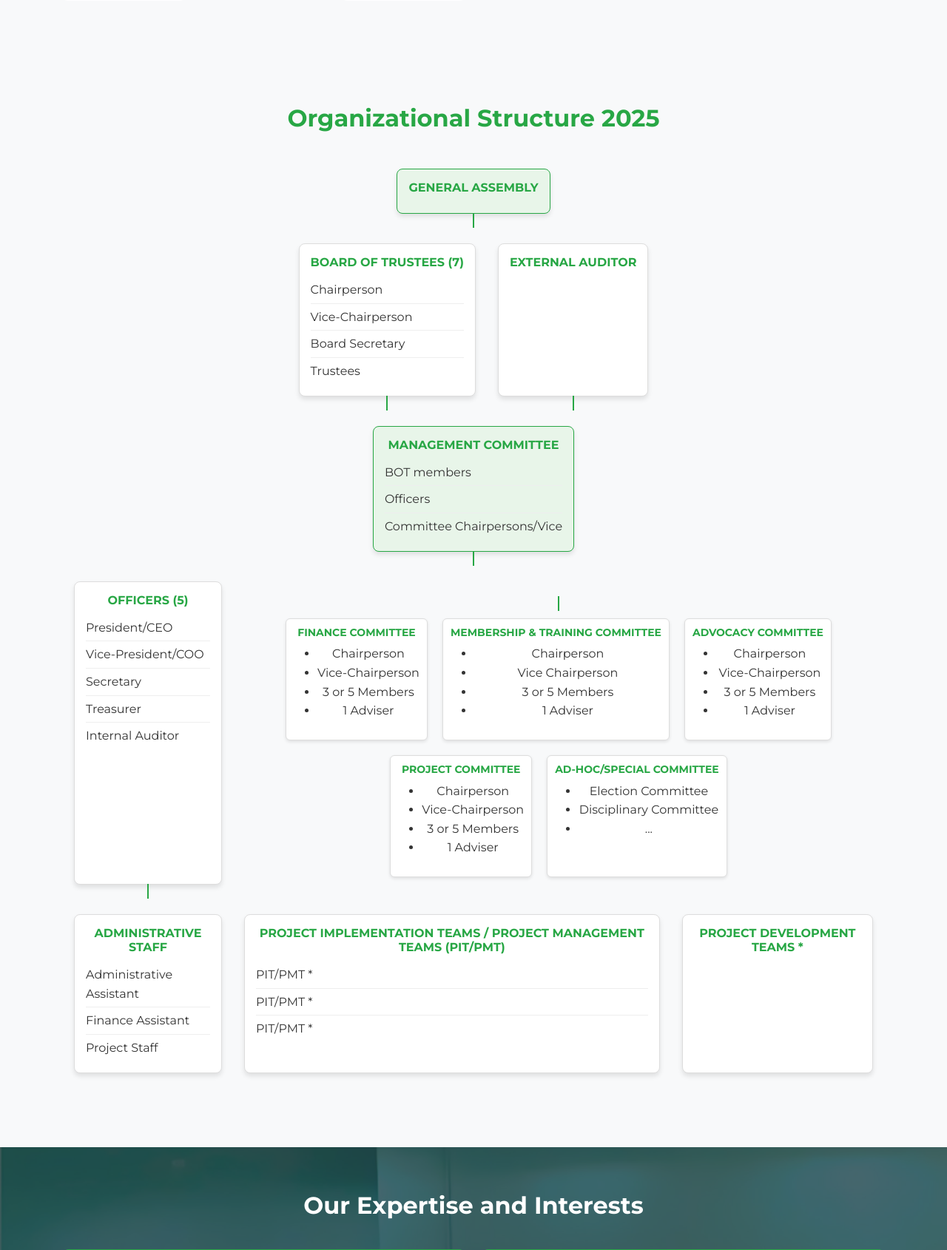
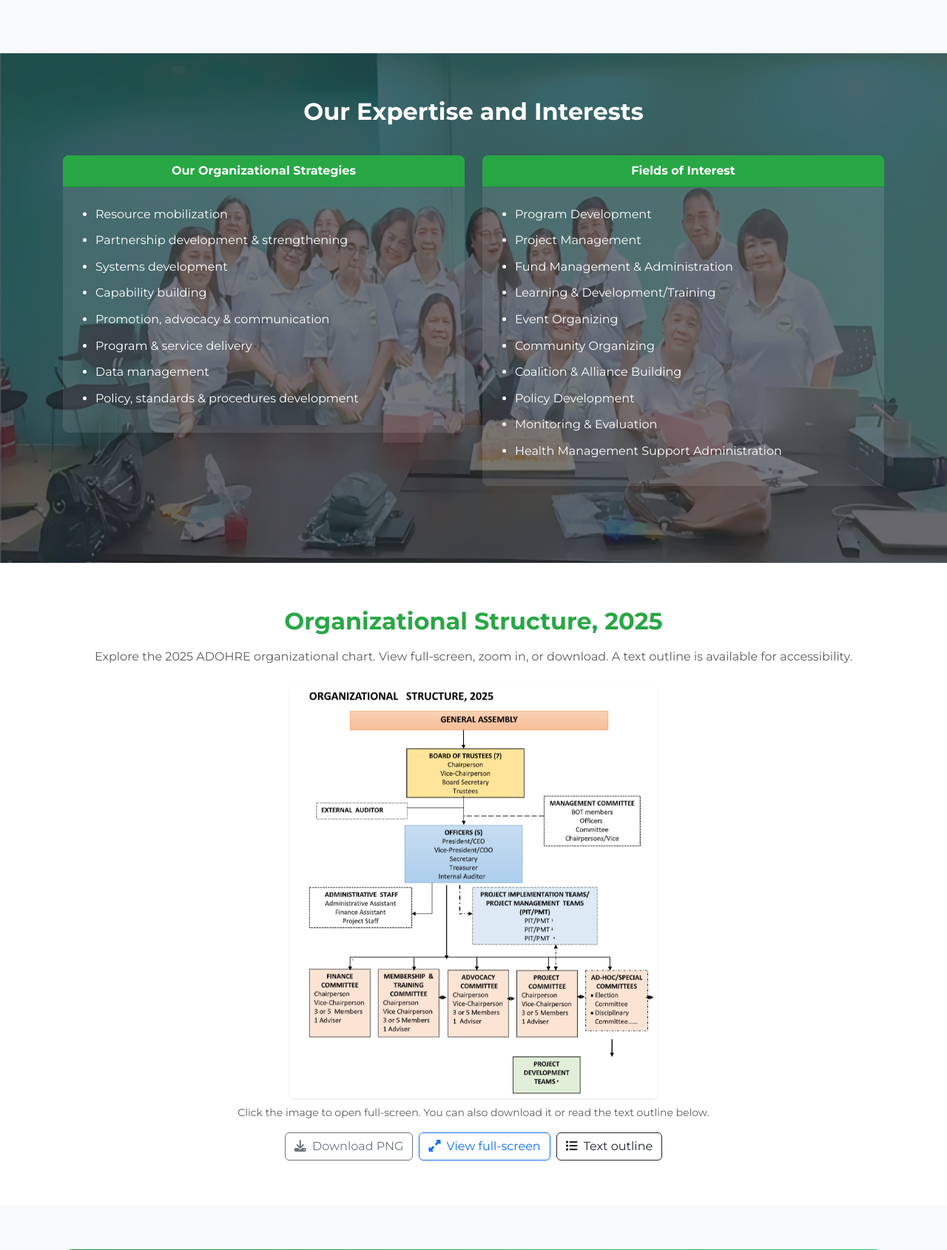
Before and after one commit to Jtan-10/adohre, a PHP site: page /capstone-php/about.php in a window 1280 px wide. Shown: the part 1419-3109 px from the top of the page at 74% size. Run offline with PHP 8.4, Linux system fonts and the light colour scheme; data that the repository does not hold is empty.

Commit message:
Implement code changes for improved functionality and performance enhancements

```diff
--- a/about.php
+++ b/about.php
@@ -97,120 +97,6 @@ if (isset($_SESSION['user_id'])) {
         h2 {
             color: var(--accent-color, #28A745);
             margin-bottom: 20px;
-    }
-
-    /* Organizational Structure Styles */
-    .org-structure {
-        padding: 60px 0;
-        background-color: #f8f9fa;
-    }
-
-    .org-chart {
-        display: flex;
-        flex-direction: column;
-        align-items: center;
-        margin-top: 30px;
-    }
-
-    .org-level {
-        display: flex;
-        justify-content: center;
-        margin-bottom: 40px;
-        width: 100%;
-    }
-
-    .org-unit {
-        background-color: white;
-        border: 1px solid #ddd;
-        border-radius: 8px;
-        padding: 15px;
-        margin: 0 15px;
-        text-align: center;
-        box-shadow: 0 4px 6px rgba(0, 0, 0, 0.1);
-        min-width: 200px;
-        position: relative;
-    }
-
-    .org-unit.central {
-        background-color: #e8f5e9;
-        border-color: #28a745;
-    }
-
-    .org-unit h4 {
-        color: #28a745;
-        font-size: 16px;
-        margin-bottom: 10px;
-    }
-
-    .org-unit ul {
-        list-style-type: none;
-        padding: 0;
-        margin: 0;
-        text-align: left;
-    }
-
-    .org-unit li {
-        padding: 5px 0;
-        border-bottom: 1px solid #eee;
-    }
-
-    .org-unit li:last-child {
-        border-bottom: none;
-    }
-
-    .connector {
-        position: absolute;
-        background-color: #28a745;
-        width: 2px;
-        height: 20px;
-        bottom: -20px;
-        left: 50%;
-        transform: translateX(-50%);
-    }
-
-    .horizontal-connector {
-        position: absolute;
-        background-color: #28a745;
-        height: 2px;
-        top: 50%;
-        transform: translateY(-50%);
-    }
-
-    .org-sublevel {
-        display: flex;
-        justify-content: center;
-        flex-wrap: wrap;
-        margin-top: 40px;
-        position: relative;
-    }
-
-    .org-sublevel::before {
-        content: "";
-        position: absolute;
-        background-color: #28a745;
-        width: 2px;
-        height: 20px;
-        top: -20px;
-        left: 50%;
-        transform: translateX(-50%);
-    }
-
-    .org-subunit {
-        background-color: white;
-        border: 1px solid #ddd;
-        border-radius: 6px;
-        padding: 10px;
-        margin: 10px;
-        text-align: center;
-        box-shadow: 0 2px 4px rgba(0, 0, 0, 0.1);
-        min-width: 180px;
-        position: relative;
-    }
-
-    .org-subunit h5 {
-        color: #28a745;
-        font-size: 14px;
-        margin-bottom: 8px;
         }
 
         /* Carousel (Horizontal Slider) for PMV */
@@ -442,7 +328,7 @@ if (isset($_SESSION['user_id'])) {
     </style>
     <!-- Pass the visually impaired flag to JavaScript -->
     <script>
-    var isVisuallyImpaired = 0; // Default value
+        var isVisuallyImpaired = <?php echo json_encode($isVisuallyImpaired); ?>;
     </script>
     <script src="tts.js"></script>
 </head>
@@ -450,47 +336,11 @@ if (isset($_SESSION['user_id'])) {
 <body>
     <!-- Header -->
     <header role="banner">
-        <nav class="navbar navbar-expand-lg navbar-dark bg-success">
-            <div class="container">
-                <a class="navbar-brand" href="index.php">
-                    <img src="assets/logo.png" alt="ADOHRE Logo" width="40" height="40"
-                        class="d-inline-block align-text-top me-2">
-                    ADOHRE
-                </a>
-                <button class="navbar-toggler" type="button" data-bs-toggle="collapse" data-bs-target="#navbarNav"
-                    aria-controls="navbarNav" aria-expanded="false" aria-label="Toggle navigation">
-                    <span class="navbar-toggler-icon"></span>
-                </button>
-                <div class="collapse navbar-collapse" id="navbarNav">
-                    <ul class="navbar-nav ms-auto">
-                        <li class="nav-item">
-                            <a class="nav-link" href="index.php">Home</a>
-                        </li>
-                        <li class="nav-item">
-                            <a class="nav-link active" href="about.php">About</a>
-                        </li>
-                        <li class="nav-item">
-                            <a class="nav-link" href="projects.php">Projects</a>
-                        </li>
-                        <li class="nav-item">
-                            <a class="nav-link" href="members.php">Members</a>
-                        </li>
-                        <li class="nav-item">
-                            <a class="nav-link" href="contact.php">Contact</a>
-                        </li>
-                        <li class="nav-item">
-                            <a class="nav-link btn btn-outline-light ms-2" href="login.php">Login</a>
-                        </li>
-                    </ul>
-                </div>
-            </div>
-        </nav>
+        <?php include('header.php'); ?>
     </header>
 
     <!-- Include the Sidebar -->
-    <div class="sidebar">
-        <!-- Sidebar content would go here -->
-    </div>
+    <?php include('sidebar.php'); ?>
 
     <!-- Main Content -->
     <main role="main">
@@ -662,147 +512,6 @@ if (isset($_SESSION['user_id'])) {
             </div>
         </section>
 
-        <!-- Organizational Structure Section -->
-        <section class="org-structure">
-            <div class="container">
-                <h2 class="text-center mb-5">Organizational Structure 2025</h2>
-
-                <div class="org-chart">
-                    <!-- Level 1: General Assembly -->
-                    <div class="org-level">
-                        <div class="org-unit central">
-                            <h4>GENERAL ASSEMBLY</h4>
-                            <div class="connector"></div>
-                        </div>
-                    </div>
-
-                    <!-- Level 2: Board of Trustees and External Auditor -->
-                    <div class="org-level">
-                        <div class="org-unit">
-                            <h4>BOARD OF TRUSTEES (7)</h4>
-                            <ul>
-                                <li>Chairperson</li>
-                                <li>Vice-Chairperson</li>
-                                <li>Board Secretary</li>
-                                <li>Trustees</li>
-                            </ul>
-                            <div class="connector"></div>
-                        </div>
-
-                        <div class="org-unit">
-                            <h4>EXTERNAL AUDITOR</h4>
-                            <div class="connector"></div>
-                        </div>
-                    </div>
-
-                    <!-- Level 3: Management Committee -->
-                    <div class="org-level">
-                        <div class="org-unit central">
-                            <h4>MANAGEMENT COMMITTEE</h4>
-                            <ul>
-                                <li>BOT members</li>
-                                <li>Officers</li>
-                                <li>Committee Chairpersons/Vice</li>
-                            </ul>
-                            <div class="connector"></div>
-                        </div>
-                    </div>
-
-                    <!-- Level 4: Officers and Committees -->
-                    <div class="org-level">
-                        <div class="org-unit">
-                            <h4>OFFICERS (5)</h4>
-                            <ul>
-                                <li>President/CEO</li>
-                                <li>Vice-President/COO</li>
-                                <li>Secretary</li>
-                                <li>Treasurer</li>
-                                <li>Internal Auditor</li>
-                            </ul>
-                            <div class="connector"></div>
-                        </div>
-
-                        <!-- Committees -->
-                        <div class="org-sublevel">
-                            <div class="org-subunit">
-                                <h5>FINANCE COMMITTEE</h5>
-                                <ul>
-                                    <li>Chairperson</li>
-                                    <li>Vice-Chairperson</li>
-                                    <li>3 or 5 Members</li>
-                                    <li>1 Adviser</li>
-                                </ul>
-                            </div>
-
-                            <div class="org-subunit">
-                                <h5>MEMBERSHIP & TRAINING COMMITTEE</h5>
-                                <ul>
-                                    <li>Chairperson</li>
-                                    <li>Vice Chairperson</li>
-                                    <li>3 or 5 Members</li>
-                                    <li>1 Adviser</li>
-                                </ul>
-                            </div>
-
-                            <div class="org-subunit">
-                                <h5>ADVOCACY COMMITTEE</h5>
-                                <ul>
-                                    <li>Chairperson</li>
-                                    <li>Vice-Chairperson</li>
-                                    <li>3 or 5 Members</li>
-                                    <li>1 Adviser</li>
-                                </ul>
-                            </div>
-
-                            <div class="org-subunit">
-                                <h5>PROJECT COMMITTEE</h5>
-                                <ul>
-                                    <li>Chairperson</li>
-                                    <li>Vice-Chairperson</li>
-                                    <li>3 or 5 Members</li>
-                                    <li>1 Adviser</li>
-                                </ul>
-                            </div>
-
-                            <div class="org-subunit">
-                                <h5>AD-HOC/SPECIAL COMMITTEE</h5>
-                                <ul>
-                                    <li>Election Committee</li>
-                                    <li>Disciplinary Committee</li>
-                                    <li>...</li>
-                                </ul>
-                            </div>
-                        </div>
-                    </div>
-
-                    <!-- Level 5: Administrative Staff and Project Teams -->
-                    <div class="org-level">
-                        <div class="org-unit">
-                            <h4>ADMINISTRATIVE STAFF</h4>
-                            <ul>
-                                <li>Administrative Assistant</li>
-                                <li>Finance Assistant</li>
-                                <li>Project Staff</li>
-                            </ul>
-                        </div>
-
-                        <div class="org-unit">
-                            <h4>PROJECT IMPLEMENTATION TEAMS / PROJECT MANAGEMENT TEAMS (PIT/PMT)</h4>
-                            <ul>
-                                <li>PIT/PMT *</li>
-                                <li>PIT/PMT *</li>
-                                <li>PIT/PMT *</li>
-                            </ul>
-                        </div>
-
-                        <div class="org-unit">
-                            <h4>PROJECT DEVELOPMENT TEAMS *</h4>
-                        </div>
-                    </div>
-                </div>
-            </div>
-        </section>
-
         <!-- Expertise and Interests Section -->
         <section class="expertise-section">
             <div class="container">
@@ -854,6 +563,103 @@ if (isset($_SESSION['user_id'])) {
             </div>
         </section>
 
+        <!-- Organizational Structure Section -->
+        <?php
+        // Image path for the uploaded organizational structure diagram
+        $orgImg = 'assets/org-structure-2025.png';
+        $orgImgExists = file_exists($orgImg);
+        ?>
+        <section class="section-padding bg-white">
+            <div class="container">
+                <h2 class="text-center mb-3">Organizational Structure, 2025</h2>
+                <p class="text-center text-muted mb-4">Explore the 2025 ADOHRE organizational chart. View full-screen, zoom in, or download. A text outline is available for accessibility.</p>
+
+                <figure class="text-center">
+                    <?php if ($orgImgExists): ?>
+                        <img src="<?php echo $orgImg; ?>" alt="ADOHRE Organizational Structure chart for 2025 showing the General Assembly at the top; the Board of Trustees; Officers; External Auditor; Management Committee; Administrative Staff; Project Implementation/Management Teams; Finance, Membership & Training, Advocacy, Project, and Ad-hoc/Special Committees; and Project Development Teams." class="img-fluid shadow-sm rounded" style="cursor: zoom-in; max-height: 70vh;" id="orgStructureImg">
+                        <figcaption class="mt-2 text-muted small">Click the image to open full-screen. You can also download it or read the text outline below.</figcaption>
+                    <?php else: ?>
+                        <div class="alert alert-warning text-start" role="alert">
+                            Organizational structure image not found. Please copy your file to <code>assets/org-structure-2025.png</code>.
+                        </div>
+                    <?php endif; ?>
+                </figure>
+
+                <div class="d-flex flex-wrap justify-content-center gap-2 mt-2">
+                    <?php if ($orgImgExists): ?>
+                        <a href="<?php echo $orgImg; ?>" download class="btn btn-outline-secondary">
+                            <i class="fa fa-download me-1"></i> Download PNG
+                        </a>
+                        <button class="btn btn-outline-primary" data-bs-toggle="modal" data-bs-target="#orgStructureModal">
+                            <i class="fa fa-up-right-and-down-left-from-center me-1"></i> View full-screen
+                        </button>
+                    <?php endif; ?>
+                    <button class="btn btn-outline-dark" data-bs-toggle="collapse" data-bs-target="#orgTextOutline" aria-expanded="false" aria-controls="orgTextOutline">
+                        <i class="fa fa-list me-1"></i> Text outline
+                    </button>
+                </div>
+
+                <div class="collapse mt-3" id="orgTextOutline">
+                    <div class="card card-body">
+                        <h5 class="mb-3">Text Outline</h5>
+                        <ul class="mb-2">
+                            <li><strong>General Assembly</strong></li>
+                            <li><strong>Board of Trustees (7)</strong>
+                                <ul>
+                                    <li>Chairperson</li>
+                                    <li>Vice-Chairperson</li>
+                                    <li>Board Secretary</li>
+                                    <li>Trustees</li>
+                                </ul>
+                            </li>
+                            <li><strong>Officers (5)</strong>
+                                <ul>
+                                    <li>President/CEO</li>
+                                    <li>Vice-President/COO</li>
+                                    <li>Secretary</li>
+                                    <li>Treasurer</li>
+                                    <li>Internal Auditor</li>
+                                </ul>
+                            </li>
+                            <li><strong>External Auditor</strong></li>
+                            <li><strong>Management Committee</strong>
+                                <ul>
+                                    <li>BOT members</li>
+                                    <li>Officers</li>
+                                    <li>Committee Chairpersons/Vice</li>
+                                </ul>
+                            </li>
+                            <li><strong>Administrative Staff</strong>
+                                <ul>
+                                    <li>Administrative Assistant</li>
+                                    <li>Finance Assistant</li>
+                                    <li>Project Staff</li>
+                                </ul>
+                            </li>
+                            <li><strong>Project Implementation Teams / Project Management Teams (PIT/PMT)</strong>
+                                <ul>
+                                    <li>PIT/PMT 1</li>
+                                    <li>PIT/PMT 2</li>
+                                    <li>PIT/PMT n</li>
+                                </ul>
+                            </li>
+                            <li><strong>Committees</strong>
+                                <ul>
+                                    <li><em>Finance Committee</em>: Chairperson, Vice-Chairperson, 3 or 5 Members, 1 Adviser</li>
+                                    <li><em>Membership &amp; Training Committee</em>: Chairperson, Vice-Chairperson, 3 or 5 Members, 1 Adviser</li>
+                                    <li><em>Advocacy Committee</em>: Chairperson, Vice-Chairperson, 3 or 5 Members, 1 Adviser</li>
+                                    <li><em>Project Committee</em>: Chairperson, Vice-Chairperson, 3 or 5 Members, 1 Adviser</li>
+                                    <li><em>Ad-hoc/Special Committees</em> (e.g., Election Committee, Disciplinary Committee)</li>
+                                </ul>
+                            </li>
+                            <li><strong>Project Development Teams</strong></li>
+                        </ul>
+                        <p class="mb-0 small text-muted">This outline mirrors the content of the organizational chart for screen readers and low-vision accessibility.</p>
+                    </div>
+                </div>
+            </div>
+        </section>
+
         <!-- Call to Action Band -->
         <section class="section-padding bg-light">
             <div class="container">
@@ -873,33 +679,8 @@ if (isset($_SESSION['user_id'])) {
     </main>
 
     <!-- Footer -->
-    <footer class="bg-dark text-white py-4">
-        <div class="container">
-            <div class="row">
-                <div class="col-md-4 mb-3">
-                    <h5>ADOHRE</h5>
-                    <p>Association of Department of Health Retirees</p>
-                    <p>Empowering Health Retirees</p>
-                </div>
-                <div class="col-md-4 mb-3">
-                    <h5>Contact Info</h5>
-                    <p><i class="fas fa-envelope me-2"></i> adohre366@gmail.com</p>
-                    <p><i class="fas fa-phone me-2"></i> +63 XXX-XXXX-XXX</p>
-                </div>
-                <div class="col-md-4 mb-3">
-                    <h5>Follow Us</h5>
-                    <div class="d-flex gap-3">
-                        <a href="#" class="text-white"><i class="fab fa-facebook-f fa-lg"></i></a>
-                        <a href="#" class="text-white"><i class="fab fa-twitter fa-lg"></i></a>
-                        <a href="#" class="text-white"><i class="fab fa-linkedin-in fa-lg"></i></a>
-                    </div>
-                </div>
-            </div>
-            <hr>
-            <div class="text-center">
-                <p class="mb-0">&copy; 2025 ADOHRE. All rights reserved.</p>
-            </div>
-        </div>
+    <footer>
+        <?php include('footer.php'); ?>
     </footer>
 
     <!-- Back to Top Button -->
@@ -907,10 +688,12 @@ if (isset($_SESSION['user_id'])) {
         <i class="fas fa-arrow-up"></i>
     </button>
 
-    <!-- Read Page Button -->
+    <!-- ***** TEXT TO SPEECH FUNCTION ADDED BELOW ***** -->
+    <!-- Read Page Button (only visible if you choose to make it available; it's always visible in this example) -->
     <button id="readPageBtn" title="Read Page">
         <i class="fas fa-volume-up"></i>
     </button>
+    <!-- ***** END TEXT TO SPEECH FUNCTION ***** -->
 
     <!-- Bootstrap JS Bundle -->
     <script src="https://cdn.jsdelivr.net/npm/bootstrap@5.3.3/dist/js/bootstrap.bundle.min.js"
@@ -968,8 +751,70 @@ if (isset($_SESSION['user_id'])) {
                 textToRead = document.body.innerText.trim();
                 console.log("No main found, reading entire body, length:", textToRead.length);
             }
-        // TTS.speakTextInChunks(textToRead); // Uncomment if TTS is available
+            TTS.speakTextInChunks(textToRead);
         });
+    </script>
+
+    <!-- Org Structure Modal (full-screen with zoom controls) -->
+    <div class="modal fade" id="orgStructureModal" tabindex="-1" aria-hidden="true">
+        <div class="modal-dialog modal-fullscreen">
+            <div class="modal-content bg-dark">
+                <div class="modal-header border-0">
+                    <h5 class="modal-title text-white">Organizational Structure, 2025</h5>
+                    <button type="button" class="btn-close btn-close-white" data-bs-dismiss="modal" aria-label="Close"></button>
+                </div>
+                <div class="modal-body d-flex justify-content-center align-items-center p-0">
+                    <?php if ($orgImgExists): ?>
+                        <div class="w-100 text-center" style="overflow:auto;">
+                            <img src="<?php echo $orgImg; ?>" alt="Enlarged organizational structure image" id="orgZoomImg" class="img-fluid" style="transform-origin: center center; cursor: grab;" />
+                        </div>
+                    <?php endif; ?>
+                </div>
+                <div class="modal-footer border-0 justify-content-between">
+                    <div class="btn-group" role="group" aria-label="Zoom controls">
+                        <button type="button" class="btn btn-light" id="zoomOutBtn">-</button>
+                        <button type="button" class="btn btn-light" id="zoomResetBtn">100%</button>
+                        <button type="button" class="btn btn-light" id="zoomInBtn">+</button>
+                    </div>
+                    <?php if ($orgImgExists): ?>
+                        <a href="<?php echo $orgImg; ?>" download class="btn btn-success">
+                            <i class="fa fa-download me-1"></i> Download
+                        </a>
+                    <?php endif; ?>
+                </div>
+            </div>
+        </div>
+    </div>
+
+    <script>
+        // Open modal when clicking the inline image
+        const orgInlineImg = document.getElementById('orgStructureImg');
+        if (orgInlineImg) {
+            orgInlineImg.addEventListener('click', function() {
+                const modal = new bootstrap.Modal(document.getElementById('orgStructureModal'));
+                modal.show();
+            });
+        }
+
+        // Simple zoom controls for the modal image
+        (function() {
+            const img = document.getElementById('orgZoomImg');
+            if (!img) return;
+            let scale = 1;
+            const apply = () => img.style.transform = `scale(${scale})`;
+            document.getElementById('zoomInBtn').addEventListener('click', () => {
+                scale = Math.min(5, scale * 1.2);
+                apply();
+            });
+            document.getElementById('zoomOutBtn').addEventListener('click', () => {
+                scale = Math.max(0.5, scale / 1.2);
+                apply();
+            });
+            document.getElementById('zoomResetBtn').addEventListener('click', () => {
+                scale = 1;
+                apply();
+            });
+        })();
     </script>
 </body>
 
```
Also changed, not shown: assets/org-structure-2025.png (added). Lines whose indentation alone changed are shown as unchanged.
